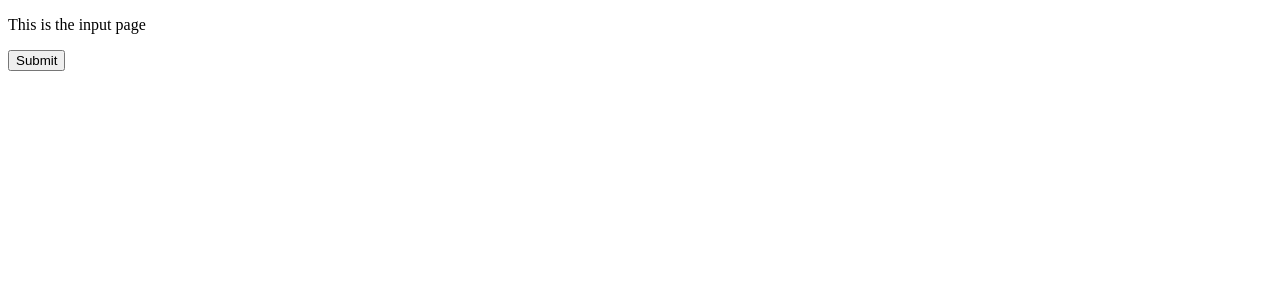
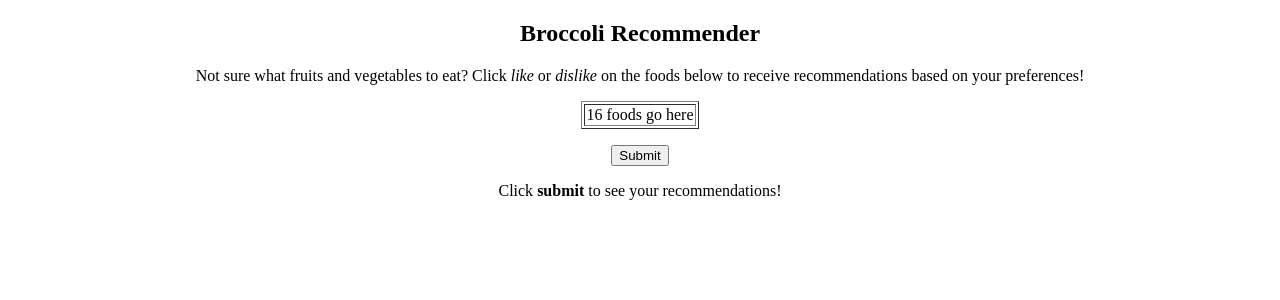
Before and after one commit to mlehotay/broccoli, a Flask app: page / in a window 1280 px wide. Shown: the top 300 px of the page. Run offline with Flask 2, Linux system fonts and the light colour scheme.

Commit message:
add links and instructions to templates

```diff
--- a/foods.py
+++ b/foods.py
@@ -1,4 +1,7 @@
 import pandas as pd
+
+def food_grid():
+    return '<tr><td>16 foods go here</td></tr>'
 
 def food_survey():
     s = ''
--- a/main.py
+++ b/main.py
@@ -1,16 +1,19 @@
 from flask import Flask, render_template, request
 from data.db import FoodPrefs
-from foods import food_survey
+from foods import food_grid, food_survey
 
 app = Flask(__name__, template_folder='templates')
 
 @app.route('/')
 def index():
-    return render_template('index.html')
+    foods = food_grid()
+    return render_template('index.html', table_rows=foods)
 
 @app.route('/recommend', methods=['POST'])
 def recommend():
     args = request.form
+    ip = request.environ.get('HTTP_X_REAL_IP', request.remote_addr)
+    FoodPrefs(ip, args).save()
     return render_template('recommend.html')
 
 @app.route('/survey')
--- a/templates/index.html
+++ b/templates/index.html
@@ -11,9 +11,22 @@
         <title>Broccoli Recommender</title>
     </head>
     <body>
+    <center>
+        <h2>Broccoli Recommender</h2>
+
+        <p>Not sure what fruits and vegetables to eat? Click <i>like</i> or
+        <i>dislike</i> on the foods below to receive recommendations based on
+        your preferences!</p>
+
         <form action = "/recommend" method="POST">
-            <p>This is the input page</p>
+            <table border='1'>
+                {{table_rows|safe}}
+            </table>
             <p><input type='submit' value='Submit'/></p>
         </form>
+
+        <p>Click <b>submit</b> to see your recommendations!</p>
+
+    </center>
     </body>
 </html>
--- a/templates/recommend.html
+++ b/templates/recommend.html
@@ -15,6 +15,7 @@
 
         <br>
 
+        <p><a href='/'>Try it again!</a></p>
         <p>You can help improve these recommendations by answering the
             <a href='survey'>food preferences questionnaire</a>.</p>
     </body>
--- a/templates/thankyou.html
+++ b/templates/thankyou.html
@@ -12,5 +12,7 @@
     </head>
     <body>
         <p>Thank You!</p>
+
+        <p>Would you like <a href='/'>another recommendation</a>?</p>
     </body>
 </html>
```
Also changed, not shown: 1 other file.
